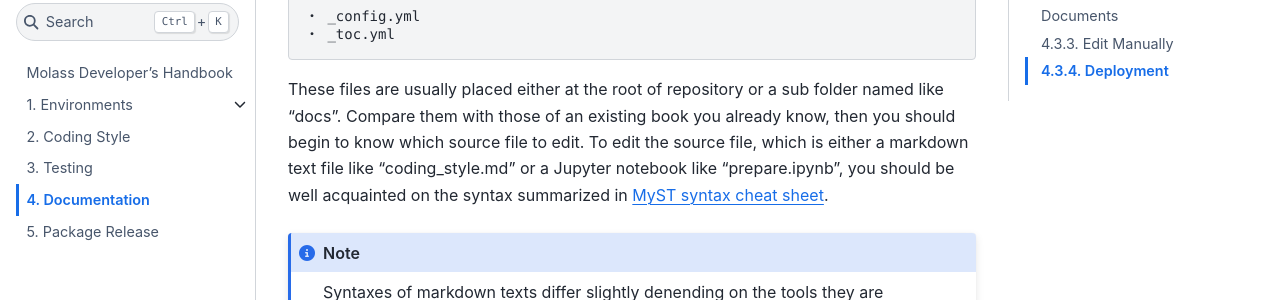
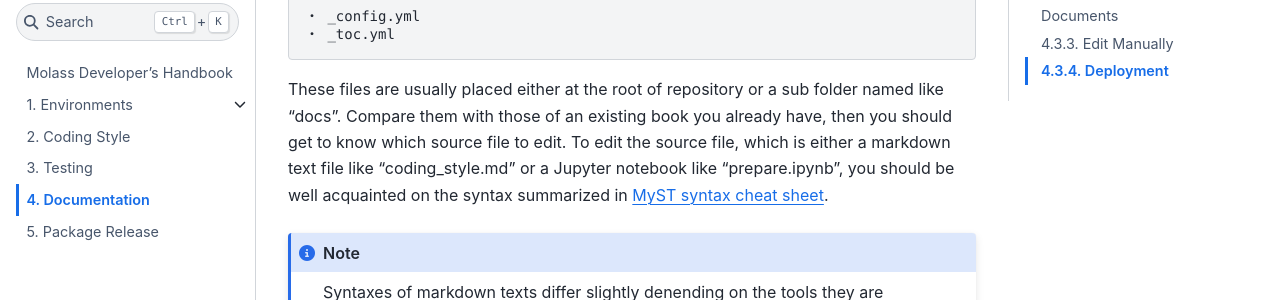
Before and after one commit to biosaxs-dev/molass-develop, a Jupyter Book: the page built from chapters/07/documentation.md, in a window 1280 px wide and 900 px high, scrolled down 1442 px. Shown: the part 181-481 px from the top of the window. Built offline with Jupyter Book 1.0.4 settings and Sphinx 7.4.7 and the Sphinx Book theme 1.1.4, drawn with Linux system fonts in a browser that asks for light colours.

Commit message:
update for better wording

````diff
--- a/chapters/07/documentation.md
+++ b/chapters/07/documentation.md
@@ -53,7 +53,7 @@
     ・ _config.yml
     ・ _toc.yml
 
-These files are usually placed either at the root of repository or a sub folder named like "docs". Compare them with those of an existing book you already know, then you should begin to know which source file to edit. To edit the source file, which is either a markdown text file like "coding_style.md" or a Jupyter notebook like "prepare.ipynb", you should be well acquainted on the syntax summarized in [MyST syntax cheat sheet](https://jupyterbook.org/en/stable/reference/cheatsheet.html).
+These files are usually placed either at the root of repository or a sub folder named like "docs". Compare them with those of an existing book you already have, then you should get to know which source file to edit. To edit the source file, which is either a markdown text file like "coding_style.md" or a Jupyter notebook like "prepare.ipynb", you should be well acquainted on the syntax summarized in [MyST syntax cheat sheet](https://jupyterbook.org/en/stable/reference/cheatsheet.html).
 
 ```{note}
 Syntaxes of markdown texts differ slightly denending on the tools they are processed with. Be sure to follow the `MyST syntax` here. On the other hand for GitHub texts like `README.md`, follow [Basic writing and formatting syntax](https://docs.github.com/en/get-started/writing-on-github/getting-started-with-writing-and-formatting-on-github/basic-writing-and-formatting-syntax).
````
